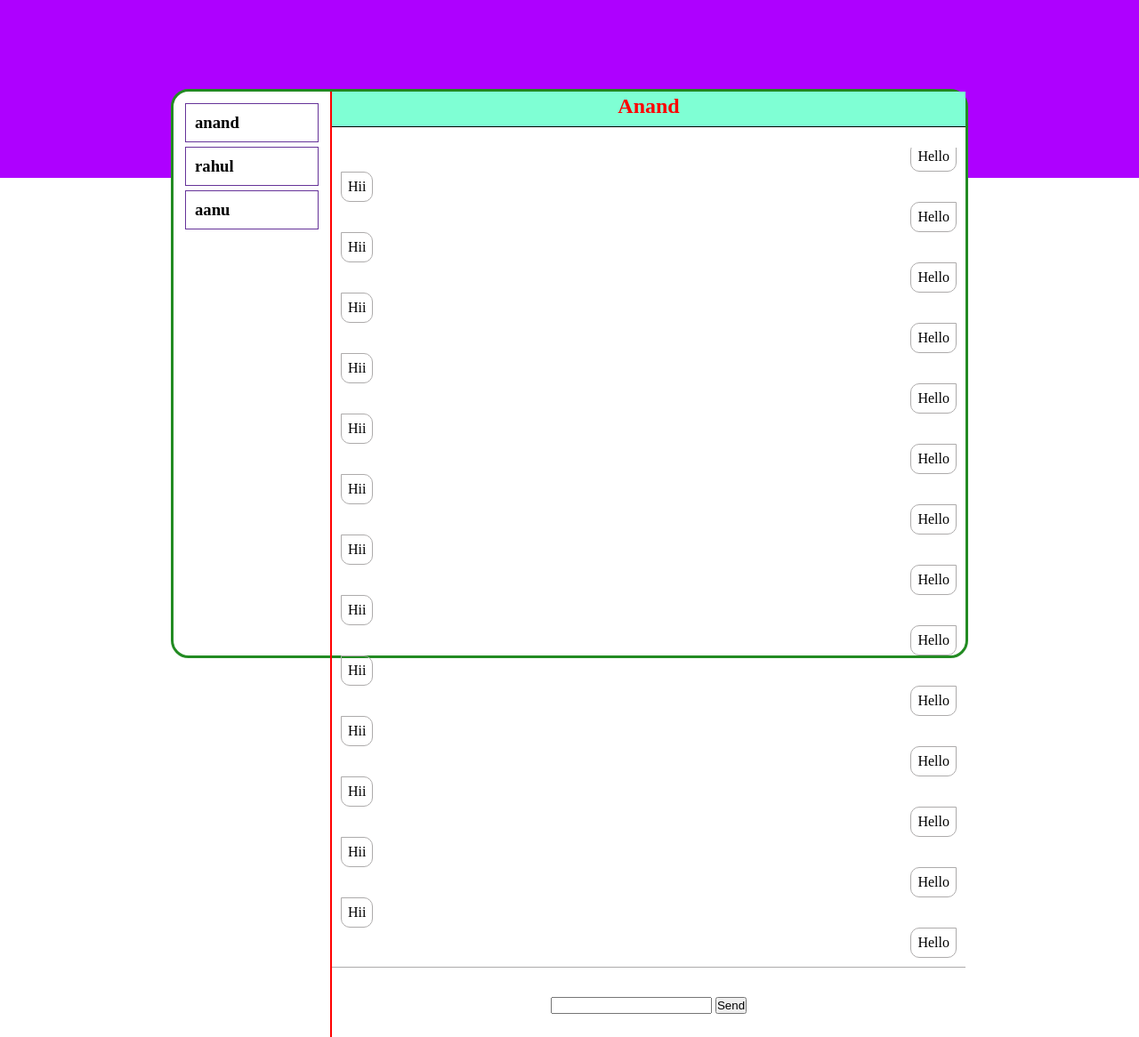
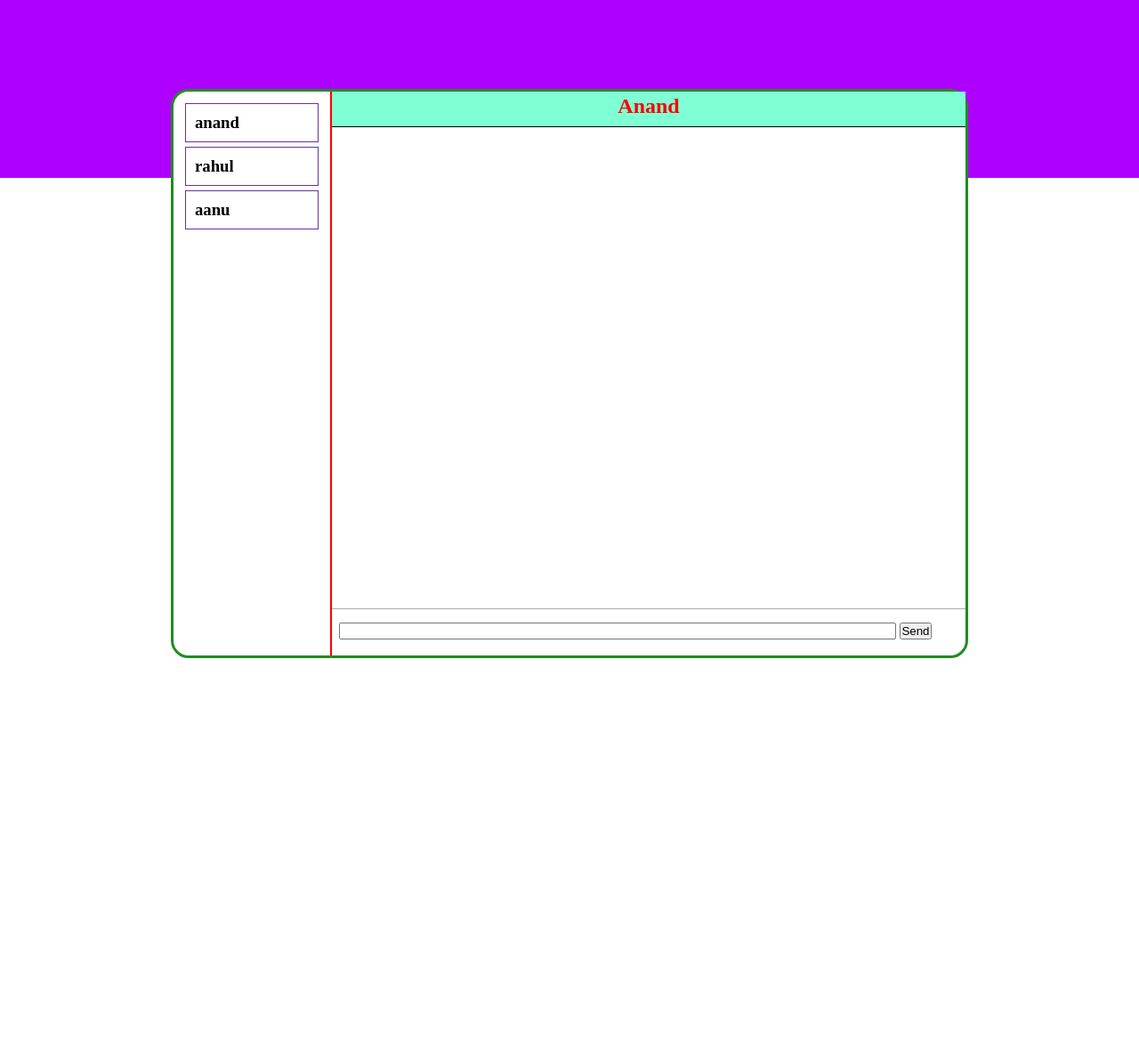
Before and after one commit to aanu1143/chat-app, a Django app: template templates/index.html in a window 1280 px wide. Shown: the whole page at 89% size. After the commit the page ends 740 px from the top, so only its background shows below. Run offline with Django 3.2, Linux system fonts and the light colour scheme; the template is opened without the code that fills it: values that come from a table or form of the project are taken from there, others are empty; data comes from the database, SQL or seed files in the repository; both versions use the stored data as it was after the commit.

Commit message:
sending and receiving message done

```diff
--- a/chat/models.py
+++ b/chat/models.py
@@ -16,6 +16,8 @@ class Contact(models.Model):
 class Message(models.Model):
     contact = models.ForeignKey(
         Contact, related_name='messages', on_delete=models.CASCADE)
+    auther = models.ForeignKey(
+        Contact, related_name='message', on_delete=models.CASCADE, null=True)
     content = models.TextField()
     timestamp = models.DateTimeField(auto_now_add=True)
 
--- a/chat/views.py
+++ b/chat/views.py
@@ -10,7 +10,8 @@ User = get_user_model()
 @login_required
 def index(request):
     context_dict = {
-        'friends': Contact.objects.all().exclude(user__username=request.user.username)
+        'friends': Contact.objects.all().exclude(user__username=request.user.username),
+        'username': mark_safe(json.dumps(request.user.username)),
     }
     return render(request, 'index.html', context_dict)
 
--- a/static/style.css
+++ b/static/style.css
@@ -94,6 +94,10 @@
     margin: auto;
 }
 
+.input input[type=text] {
+    width: 90%;
+}
+
 @media screen and (max-width: 600px) {
     .main {
         position: absolute;
--- a/templates/index.html
+++ b/templates/index.html
@@ -18,101 +18,11 @@
                     <h2>Anand</h2>
                 </div>
                 <div class="chat-box" id="chat-box">
-                    <div class="msg">
-                        <div class="left">Hii</div>
-                    </div>
-                    <div class="msg">
-                        <div class="right">Hello</div>
-                    </div>
-                    <div class="msg">
-                        <div class="left">Hii</div>
-                    </div>
-                    <div class="msg">
-                        <div class="right">Hello</div>
-                    </div>
-                    <div class="msg">
-                        <div class="left">Hii</div>
-                    </div>
-                    <div class="msg">
-                        <div class="right">Hello</div>
-                    </div>
-                    <div class="msg">
-                        <div class="left">Hii</div>
-                    </div>
-                    <div class="msg">
-                        <div class="right">Hello</div>
-                    </div>
-                    <div class="msg">
-                        <div class="left">Hii</div>
-                    </div>
-                    <div class="msg">
-                        <div class="right">Hello</div>
-                    </div>
-                    <div class="msg">
-                        <div class="left">Hii</div>
-                    </div>
-                    <div class="msg">
-                        <div class="right">Hello</div>
-                    </div>
-                    <div class="msg">
-                        <div class="left">Hii</div>
-                    </div>
-                    <div class="msg">
-                        <div class="right">Hello</div>
-                    </div>
-                    <div class="msg">
-                        <div class="left">Hii</div>
-                    </div>
-                    <div class="msg">
-                        <div class="right">Hello</div>
-                    </div>
-                    <div class="msg">
-                        <div class="left">Hii</div>
-                    </div>
-                    <div class="msg">
-                        <div class="right">Hello</div>
-                    </div>
-                    <div class="msg">
-                        <div class="left">Hii</div>
-                    </div>
-                    <div class="msg">
-                        <div class="right">Hello</div>
-                    </div>
-                    <div class="msg">
-                        <div class="left">Hii</div>
-                    </div>
-                    <div class="msg">
-                        <div class="right">Hello</div>
-                    </div>
-                    <div class="msg">
-                        <div class="left">Hii</div>
-                    </div>
-                    <div class="msg">
-                        <div class="right">Hello</div>
-                    </div>
-                    <div class="msg">
-                        <div class="left">Hii</div>
-                    </div>
-                    <div class="msg">
-                        <div class="right">Hello</div>
-                    </div>
-                    <div class="msg">
-                        <div class="left">Hii</div>
-                    </div>
-                    <div class="msg">
-                        <div class="right">Hello</div>
-                    </div>
                 </div>
                 <div class="input">
-                    <form id="msg-form">
-                        <input type="text" id="msg">
-                        <button type="submit">Send </button>
-                    </form>
+                    <input type="text" size="100" id="chat-message-input" >
+                    <input id="chat-message-submit" type="button" value="Send">
                 </div>
-                 <!-- <div class="input">
-                    <input id="chat-message-input" type="text" size="100">
-                    <input id="chat-message-submit" type="button" value="Send">
-                </div> -->
             </div>
         </div>
     </div>
@@ -120,14 +30,11 @@
 
     <script src="{% static 'reconnecting-websocket.js' %}"></script>
     <script>
-        var roomName = {{ room_name_json }};
         var username = {{ username }};
-        const chatSocket = new ReconnectingWebSocket(
+        const chatSocket = new WebSocket(
             'ws://'
             + window.location.host
-            + '/ws/chat/'
-            + roomName
-            + '/'
+            + '/ws/chat/room/'
         );
 
         chatSocket.onopen = function(e) {
@@ -163,7 +70,8 @@
             chatSocket.send(JSON.stringify({
                 'message': message,
                 'command': 'new_message',
-                'from': username
+                'from': username,
+                'to': 'anand'
             }));
             messageInputDom.value = '';
         };
@@ -176,17 +84,17 @@
 
         function createMessage(data) {
             var contact = data['contact'];
-            var litag = document.createElement('li');
-            var ptag = document.createElement('p');
-            ptag.textContent = data.content;
+            var divtag = document.createElement('div');
+            var innerdivtag = document.createElement('div');
+            innerdivtag.textContent = data.content;
             if (contact === username) {
-                litag.className = "right";
-                ptag.className = 'sent';
+                innerdivtag.className = "right";
             } else {
-                ptag.className = 'replies';
+                innerdivtag.className = 'left';
             }
-            litag.appendChild(ptag);
-            document.querySelector('#chatlist').appendChild(litag);
+            divtag.className = 'msg';
+            divtag.appendChild(innerdivtag);
+            document.querySelector('#chat-box').appendChild(divtag);
         }
 
     </script>
```
Also changed, not shown: chat/consumers.py (+4 -4 lines), chat/migrations/0001_initial.py, db.sqlite3.
